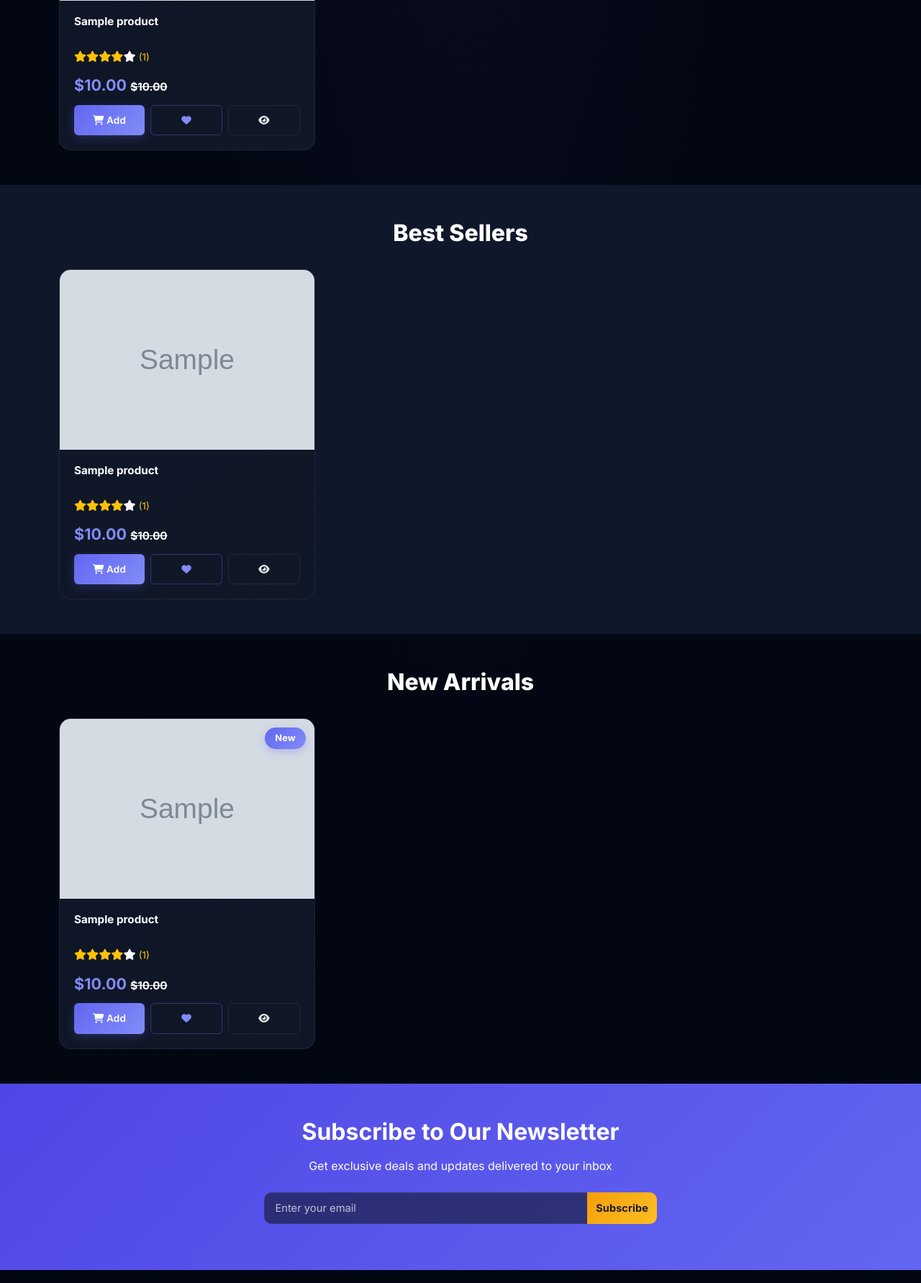
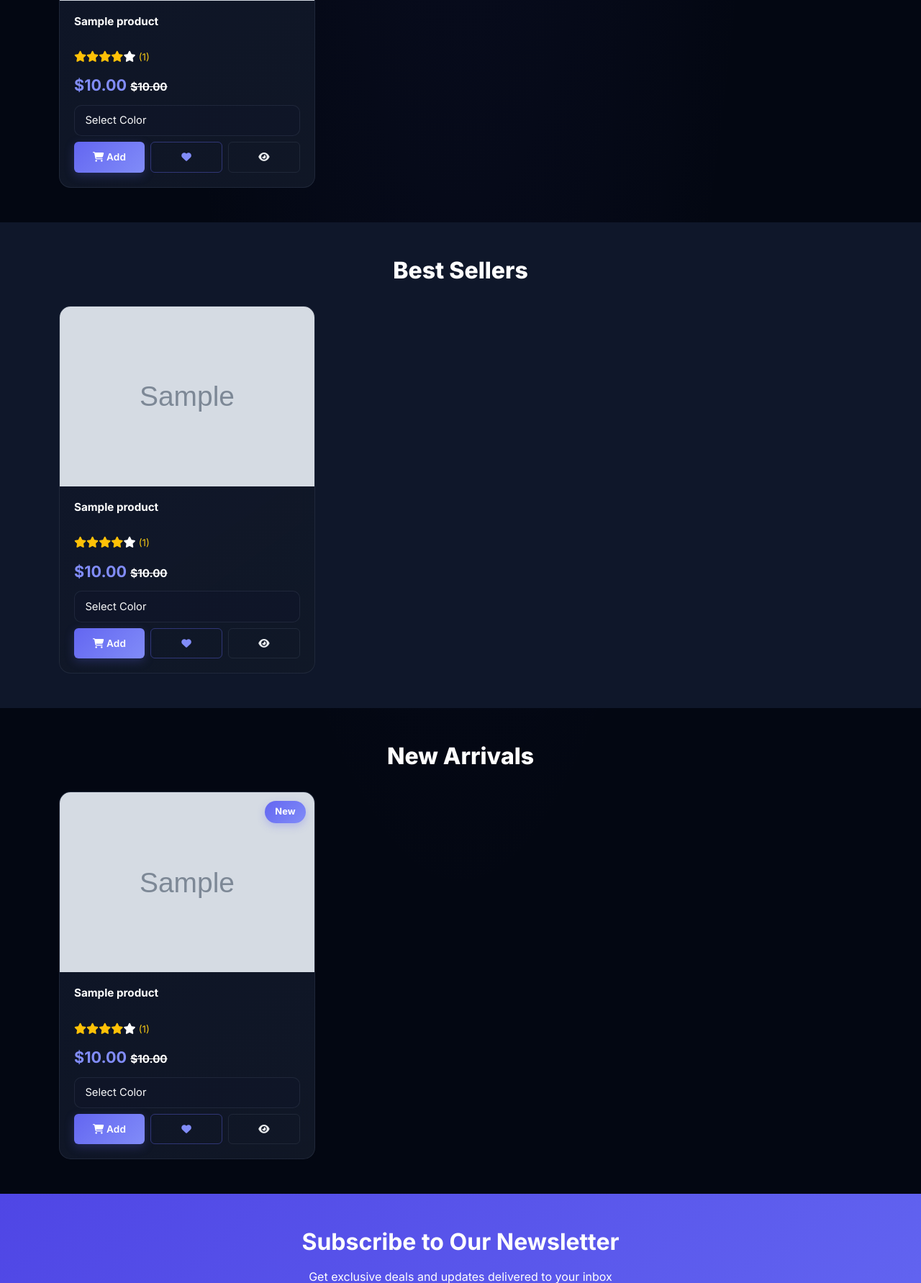
Before and after one commit to aliikram12/e-comrece, a PHP site: page /e-comrece/ in a window 1280 px wide. Shown: the part 1219-3002 px from the top of the page at 72% size. Run offline with PHP 8.4, Linux system fonts and the light colour scheme; tables that the repository leaves empty hold one stand-in row (values such as "Sample post"); grey boxes marked "Sample" are stand-in pictures.

Commit message:
color feature added

```diff
--- a/api/add-to-cart.php
+++ b/api/add-to-cart.php
@@ -18,8 +18,9 @@ if ($_SERVER['REQUEST_METHOD'] === 'POST') {
 
     $cart = new Cart($conn);
     $user_id = isLoggedIn() ? $_SESSION['user_id'] : null;
+    $color = isset($_POST['color']) && !empty($_POST['color']) ? sanitize($_POST['color']) : null;
 
-    if ($cart->addToCart($product_id, $quantity, $user_id)) {
+    if ($cart->addToCart($product_id, $quantity, $user_id, null, $color)) {
         $response['success'] = true;
         $response['message'] = 'Product added to cart';
         $response['cart_count'] = $cart->getCartCount($user_id);
--- a/assets/js/main.js
+++ b/assets/js/main.js
@@ -5,7 +5,7 @@ document.addEventListener('DOMContentLoaded', function() {
     document.querySelectorAll('.add-to-cart-btn').forEach(btn => {
         btn.addEventListener('click', function() {
             const productId = this.dataset.productId;
-            addToCart(productId);
+            addToCart(productId, this);
         });
     });
 
@@ -62,13 +62,41 @@ document.addEventListener('DOMContentLoaded', function() {
 });
 
 // Add to cart function
-function addToCart(productId) {
-    const quantity = document.querySelector('.qty-input') ?
-                     parseInt(document.querySelector('.qty-input').value) : 1;
+function addToCart(productId, btnElement = null) {
+    let quantity = 1;
+    let color = null;
+
+    if (btnElement) {
+        // Try to find quantity and color within the same product container (for index.php/shop.php)
+        const container = btnElement.closest('.product-card') || btnElement.closest('.product-detail');
+        if (container) {
+            const qtyInput = container.querySelector('.qty-input');
+            if (qtyInput) quantity = parseInt(qtyInput.value);
+
+            const colorSelect = container.querySelector('.color-select');
+            if (colorSelect && colorSelect.value) color = colorSelect.value;
+        }
+    } else {
+        // Fallback for direct calls
+        const qtyInput = document.querySelector('.qty-input');
+        if (qtyInput) quantity = parseInt(qtyInput.value);
+
+        const colorSelect = document.querySelector('.color-select');
+        if (colorSelect && colorSelect.value) color = colorSelect.value;
+    }
+
+    if (!color) {
+        showNotification('Please select a color first!', 'warning');
+        return;
+    }
 
     const formData = new FormData();
     formData.append('product_id', productId);
     formData.append('quantity', quantity);
+
+    if (color) {
+        formData.append('color', color);
+    }
 
     fetch(SITE_URL + 'api/add-to-cart.php', {
         method: 'POST',
--- a/classes/Cart.php
+++ b/classes/Cart.php
@@ -10,7 +10,7 @@ class Cart {
     }
 
     // Add to cart
-    public function addToCart($product_id, $quantity = 1, $user_id = null, $variant_id = null) {
+    public function addToCart($product_id, $quantity = 1, $user_id = null, $variant_id = null, $color = null) {
         $session_id = session_id();
 
         // Check if product already in cart
@@ -27,6 +27,12 @@ class Cart {
             $check_query .= " AND variant_id = $variant_id";
         }
 
+        if ($color) {
+            $check_query .= " AND color = '" . $this->conn->real_escape_string($color) . "'";
+        } else {
+            $check_query .= " AND color IS NULL";
+        }
+
         $result = $this->conn->query($check_query);
 
         if ($result->num_rows > 0) {
@@ -38,7 +44,7 @@ class Cart {
             return $this->conn->query($update_query);
         } else {
             // Insert new item
-            $insert_query = "INSERT INTO $this->table (product_id, quantity, user_id, session_id, variant_id)
+            $insert_query = "INSERT INTO $this->table (product_id, quantity, user_id, session_id, variant_id, color)
                              VALUES ($product_id, $quantity, ";
 
             if ($user_id) {
@@ -47,7 +53,8 @@ class Cart {
                 $insert_query .= "NULL, '$session_id', ";
             }
 
-            $insert_query .= ($variant_id ? $variant_id : "NULL") . ")";
+            $insert_query .= ($variant_id ? $variant_id : "NULL") . ", ";
+            $insert_query .= ($color ? "'" . $this->conn->real_escape_string($color) . "'" : "NULL") . ")";
 
             return $this->conn->query($insert_query);
         }
@@ -57,7 +64,7 @@ class Cart {
     public function getCartItems($user_id = null) {
         $session_id = session_id();
 
-        $query = "SELECT c.*, p.product_name, p.price, p.image, pv.color, pv.size
+        $query = "SELECT c.*, p.product_name, p.price, p.image, COALESCE(c.color, pv.color) as color, pv.size
                   FROM $this->table c
                   INNER JOIN products p ON c.product_id = p.product_id
                   LEFT JOIN product_variants pv ON c.variant_id = pv.variant_id
--- a/includes/footer.php
+++ b/includes/footer.php
@@ -77,7 +77,7 @@
     </script>
 
     <!-- Custom JS -->
-    <script src="<?php echo SITE_URL; ?>assets/js/main.js"></script>
+    <script src="<?php echo SITE_URL; ?>assets/js/main.js?v=<?php echo time(); ?>"></script>
 
     <?php if (isset($extra_js)) { echo $extra_js; } ?>
 </body>
--- a/index.php
+++ b/index.php
@@ -98,6 +98,14 @@ include 'includes/header.php';
                             <span class="product-original-price"><?php echo formatCurrency($prod['original_price']); ?></span>
                             <?php endif; ?>
                         </div>
+                        <div class="mb-2">
+                            <select class="form-select form-select-sm color-select" name="color">
+                                <option value="">Select Color</option>
+                                <option value="Gray">Gray</option>
+                                <option value="Black">Black</option>
+                                <option value="Dusty Gold">Dusty Gold</option>
+                            </select>
+                        </div>
                         <div class="product-buttons">
                             <button class="btn btn-primary btn-sm add-to-cart-btn" data-product-id="<?php echo $prod['product_id']; ?>">
                                 <i class="fas fa-shopping-cart"></i> Add
@@ -149,6 +157,14 @@ include 'includes/header.php';
                             <span class="product-original-price"><?php echo formatCurrency($prod['original_price']); ?></span>
                             <?php endif; ?>
                         </div>
+                        <div class="mb-2">
+                            <select class="form-select form-select-sm color-select" name="color">
+                                <option value="">Select Color</option>
+                                <option value="Gray">Gray</option>
+                                <option value="Black">Black</option>
+                                <option value="Dusty Gold">Dusty Gold</option>
+                            </select>
+                        </div>
                         <div class="product-buttons">
                             <button class="btn btn-primary btn-sm add-to-cart-btn" data-product-id="<?php echo $prod['product_id']; ?>">
                                 <i class="fas fa-shopping-cart"></i> Add
@@ -198,6 +214,14 @@ include 'includes/header.php';
                             <span class="product-original-price"><?php echo formatCurrency($prod['original_price']); ?></span>
                             <?php endif; ?>
                         </div>
+                        <div class="mb-2">
+                            <select class="form-select form-select-sm color-select" name="color">
+                                <option value="">Select Color</option>
+                                <option value="Gray">Gray</option>
+                                <option value="Black">Black</option>
+                                <option value="Dusty Gold">Dusty Gold</option>
+                            </select>
+                        </div>
                         <div class="product-buttons">
                             <button class="btn btn-primary btn-sm add-to-cart-btn" data-product-id="<?php echo $prod['product_id']; ?>">
                                 <i class="fas fa-shopping-cart"></i> Add
```
Also changed, not shown: pages/product-detail.php (+12 -1 lines), pages/shop.php (+8 -0 lines), pages/wishlist.php (+8 -0 lines).
